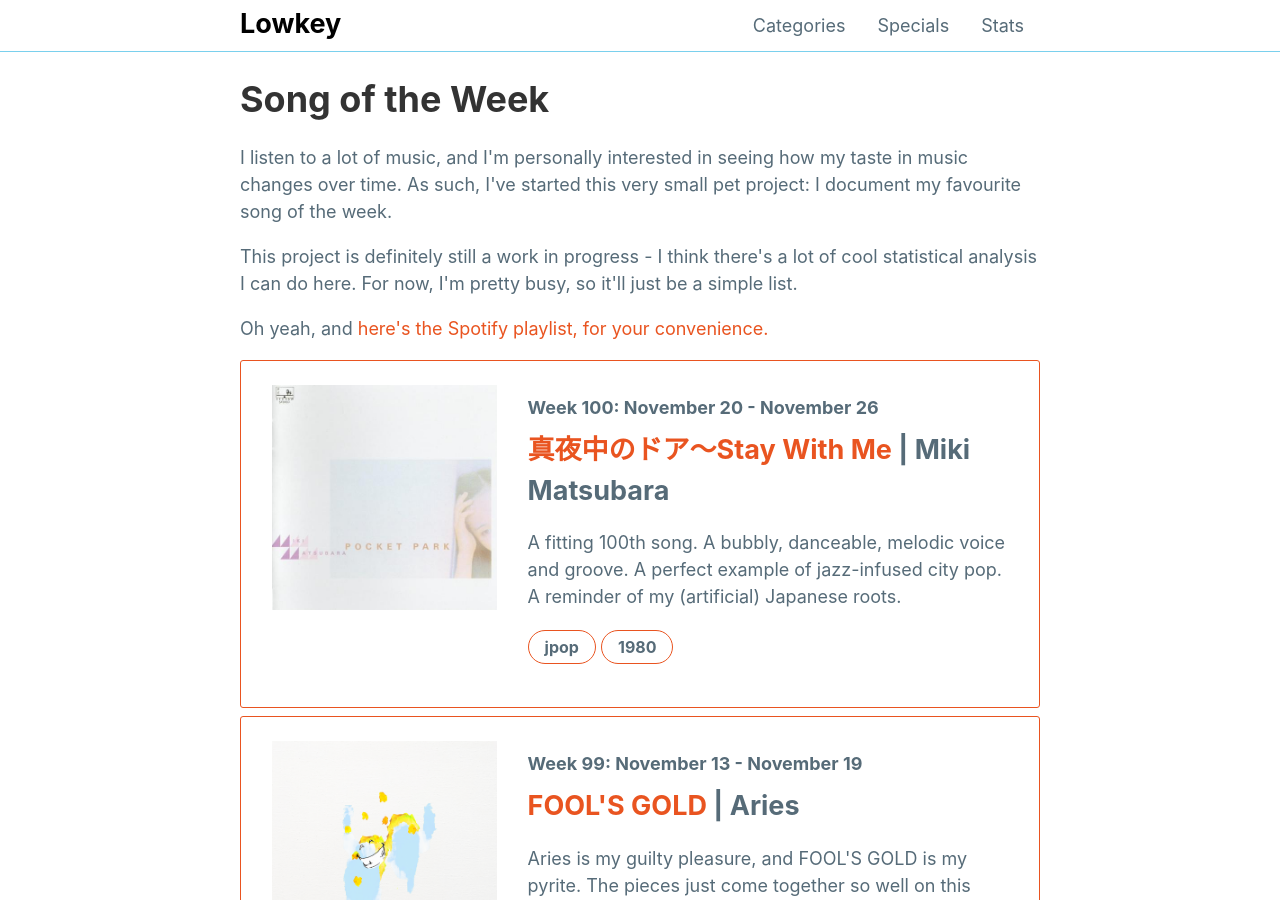
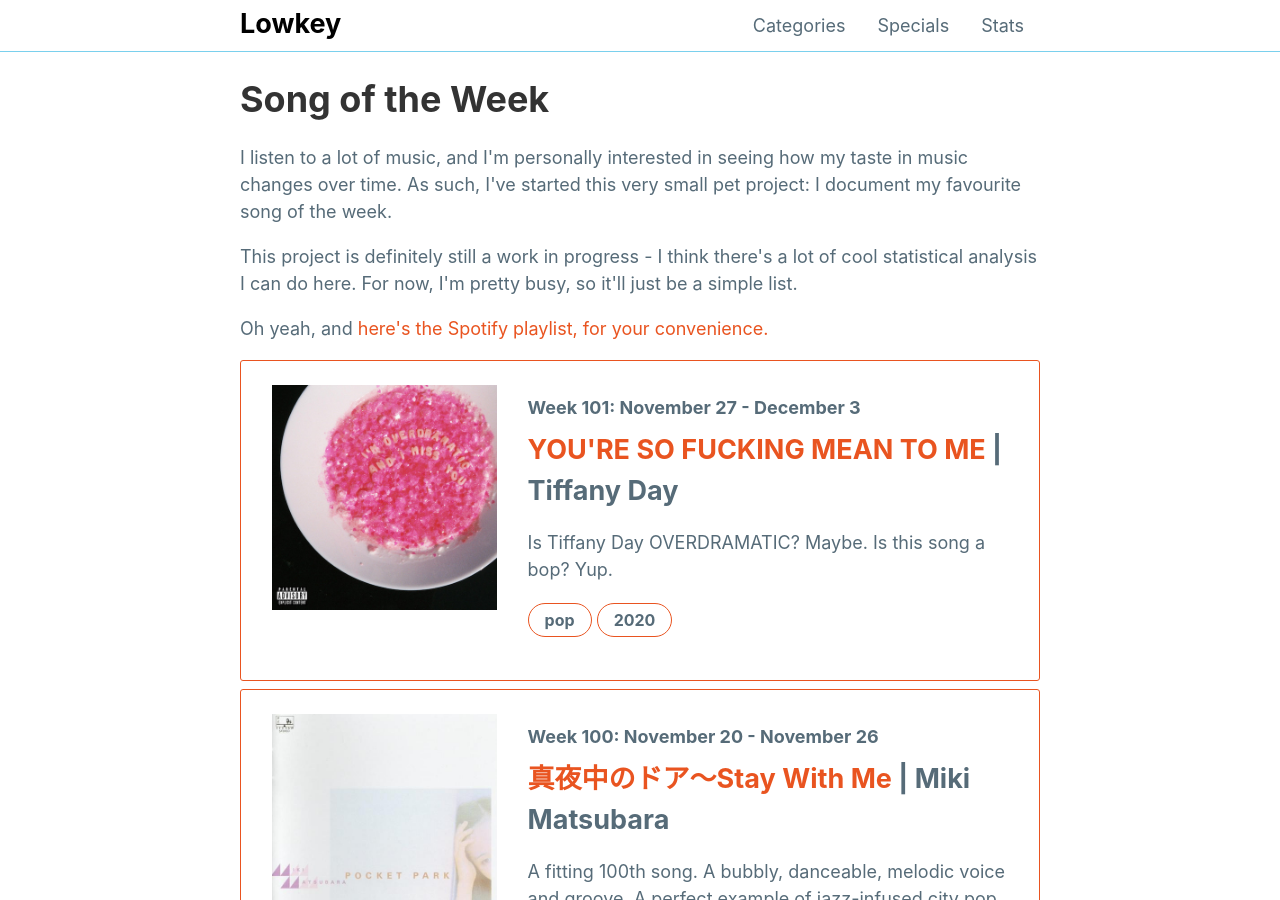
Before and after one commit to mattxwang/lowkey, a Jekyll site: the page built from stats/song-of-the-week.html, in a window 1280 px wide and 900 px high. Built offline with Jekyll 4.4.1, drawn with Linux system fonts in a browser that asks for light colours; comment, search, counter and statistics services are not loaded.

Commit message:
overdramaticcccc

```diff
--- a/_data/sotw.yml
+++ b/_data/sotw.yml
@@ -998,3 +998,13 @@ week100:
   year: 1980
   blurb: >
     A fitting 100th song. A bubbly, danceable, melodic voice and groove. A perfect example of jazz-infused city pop. A reminder of my (artificial) Japanese roots.
+week101:
+  week: "Week 101: November 27 - December 3"
+  title: "YOU'RE SO FUCKING MEAN TO ME"
+  artist: "Tiffany Day"
+  album: "OVERDRAMATIC"
+  album_art: "overdramatic.jpeg"
+  genre: "pop"
+  year: 2020
+  blurb: >
+    Is Tiffany Day OVERDRAMATIC? Maybe. Is this song a bop? Yup.
```
Also changed, not shown: img/albums/overdramatic.jpeg (added).
